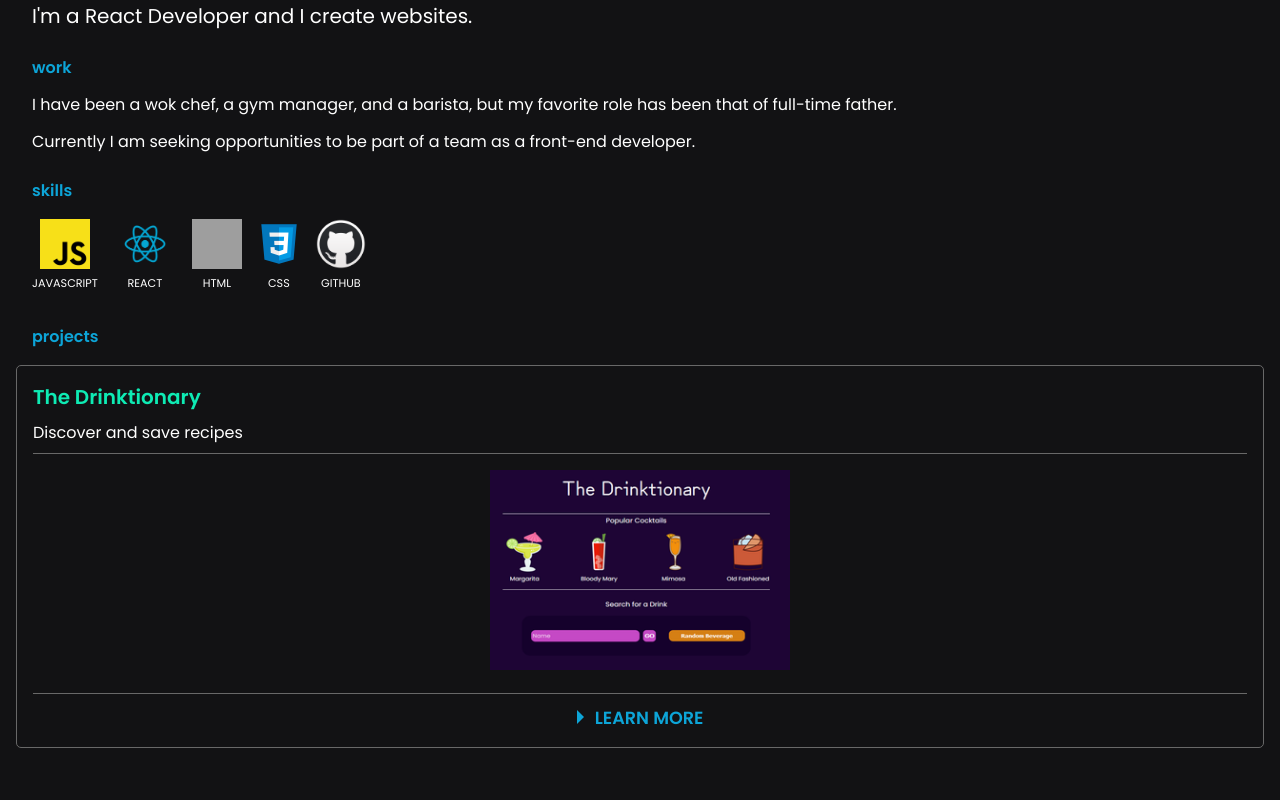
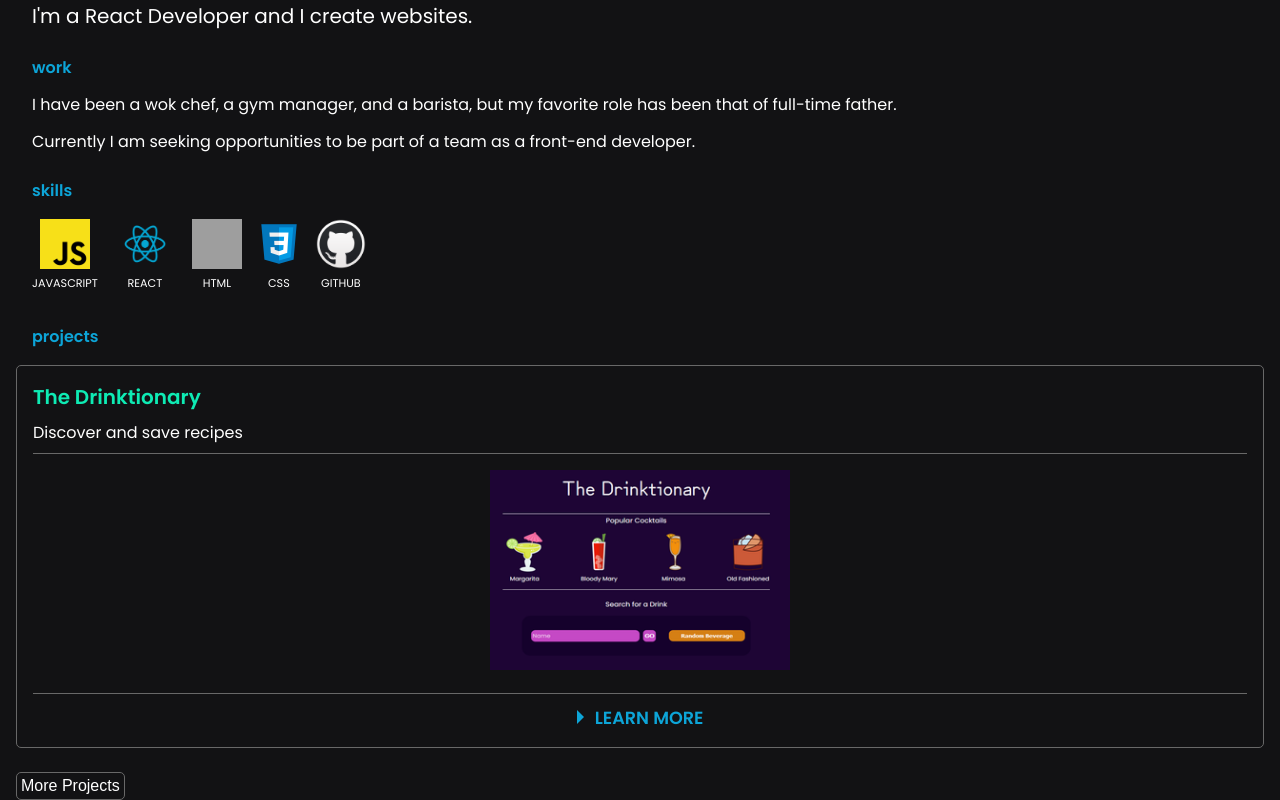
Before and after one commit to shawncace/portfolio, a React (Create React App) app: page / in a window 1280 px wide. Shown: the part 234-1034 px from the top of the page. Before the commit the page ends 982 px from the top, so only its background shows below. Built offline with nearby package versions, Linux system fonts and the light colour scheme; grey boxes are pictures that could not be loaded; a web font is replaced by a local one.

Commit message:
SeeMore component

```diff
--- a/src/components/Projects.js
+++ b/src/components/Projects.js
@@ -3,6 +3,7 @@ import DisplayProject from '../hooks/DisplayProject';
 import thedrinktionary from '../pics/thedrinktionary.png'
 import TheDrinktionaryFeatures from '../data/theDrinktionary.json'
 
+import SeeMore from './SeeMore';
 
 const Projects = () => {
 
@@ -24,10 +25,12 @@ const Projects = () => {
         github='https://github.com/shawncace/drink-recipe-react'
       />
 
-      {/* <More /> */}
-      <div className="more-projects">
+      <SeeMore
+        url='https://github.com/shawncace'
+        title='Projects'
+      />
 
-      </div>
+
 
 
     </section>
--- /dev/null
+++ b/src/components/SeeMore.js
@@ -0,0 +1,16 @@
+const SeeMore = ({
+  url,
+  title
+}) => {
+  return (
+    <a href={url} rel='noopener noreferrer' target='_blank'>
+      <button className="more-btn">
+        More {title}
+      </button>
+    </a>
+
+
+    );
+}
+
+export default SeeMore;
--- a/src/index.css
+++ b/src/index.css
@@ -269,3 +269,15 @@ input {
   margin-left: 0.75rem;
   cursor: pointer;
 }
+
+.more-btn {
+  border: 0.5px solid rgb(104, 104, 104);
+  background-color: rgb(18, 18, 20);
+  color: white;
+  font-size: 1rem;
+  border-radius: 5px;
+  padding: 0.25rem;
+  margin-top: 1.5rem;
+  margin-left: 1rem;
+  cursor: pointer;
+}
```
